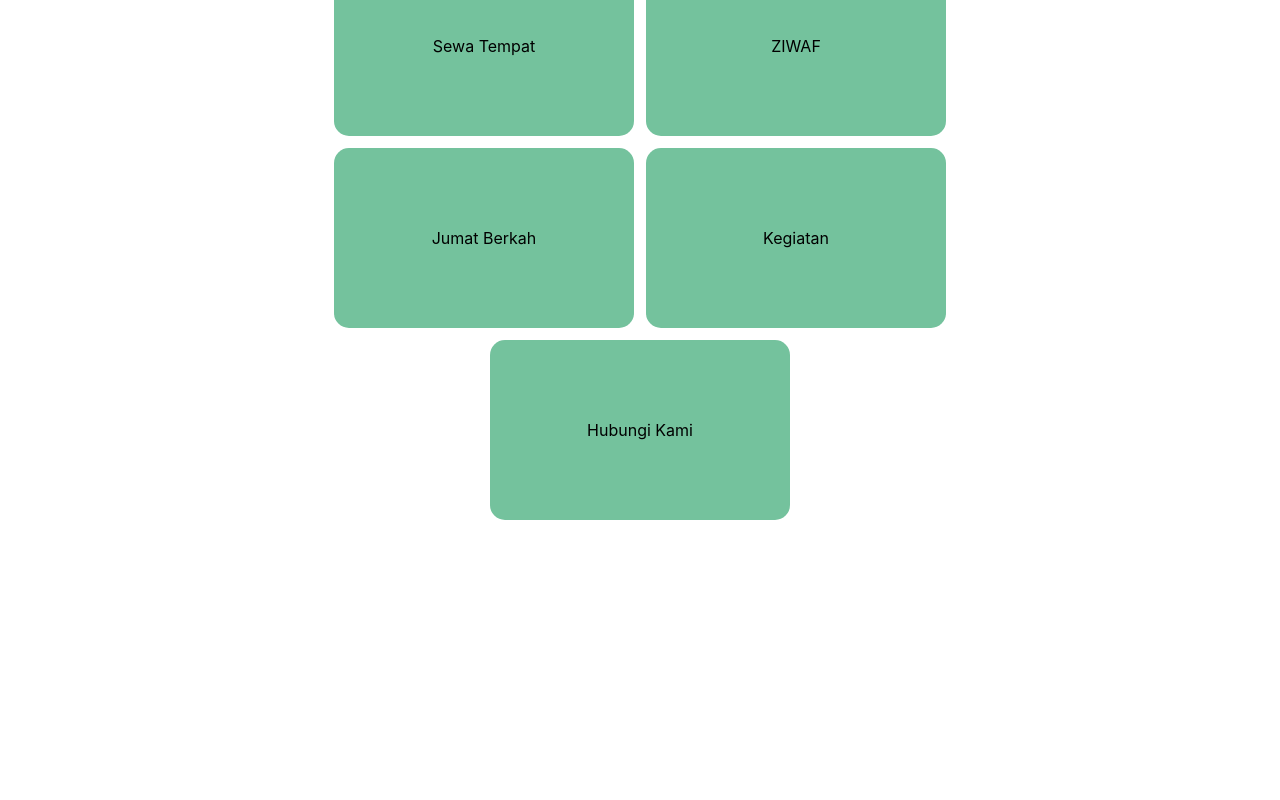
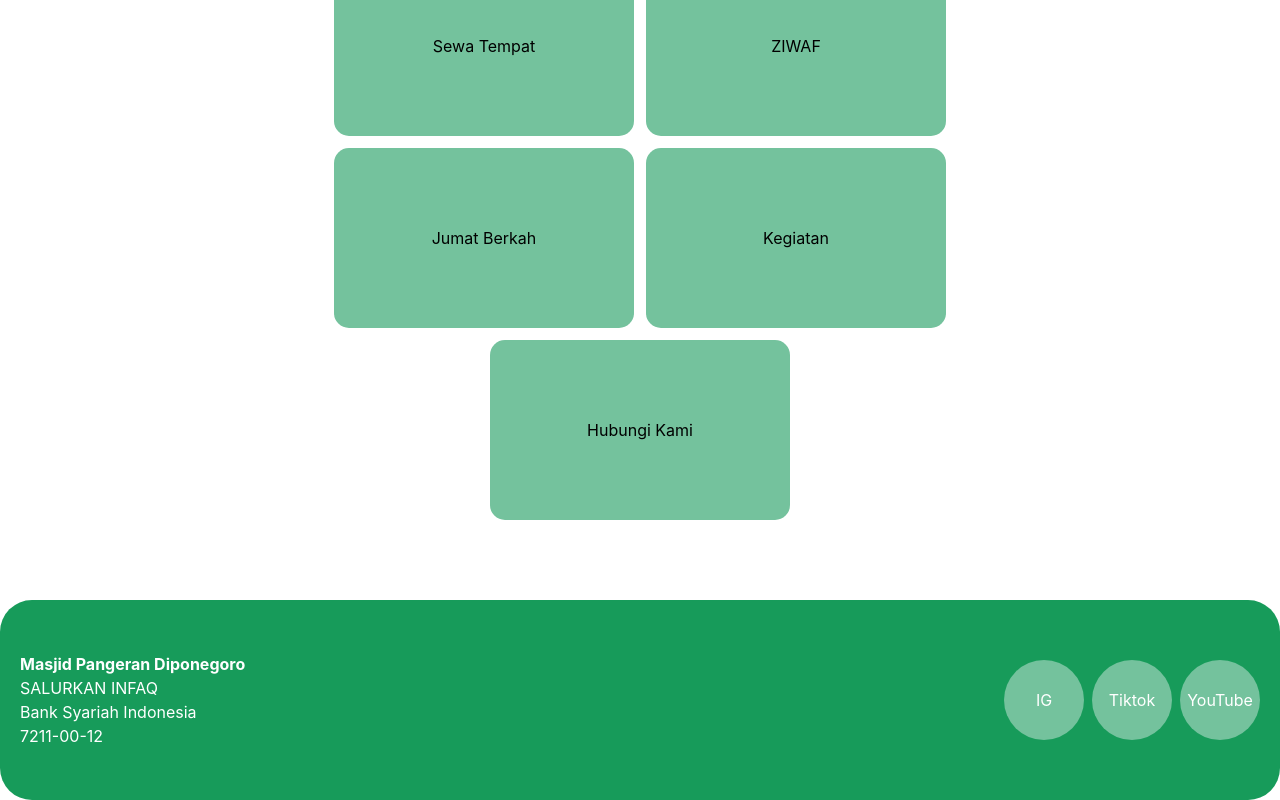
Before and after one commit to sutripnm/mpd-new-design, a React (Vite) app: page / in a window 1280 px wide. Shown: the part 956-1756 px from the top of the page. Before the commit the page ends 1476 px from the top, so only its background shows below. Built offline with nearby package versions, Linux system fonts and the light colour scheme.

Commit message:
feat: footer landing page

```diff
--- a/src/components/Navbar.jsx
+++ b/src/components/Navbar.jsx
@@ -6,7 +6,7 @@ import "../styles/navbar.css"
 function Navbar() {
   return (
     <header className="">
-      <nav className="flex pt-2 gap-3 max-w-7/10 mx-auto border-b-1 border-gray-300">
+      <nav className="flex pt-2 gap-3 max-w-7/10 mx-auto border-b-1 border-gray-350">
         <div className="flex grow justify-between items-center mx-auto-">
 
           {/*===============MENU===============*/}
--- /dev/null
+++ b/src/components/landing-page/Footer.jsx
@@ -0,0 +1,29 @@
+import "../../styles/landing-page.css"
+
+function Footer() {
+  return (
+    <footer>
+      <div className="bg-[#179B5A] rounded-4xl h-50 mt-20 flex items-center justify-between px-5 text-white">
+        <div className="">
+          <h2 className="font-bold">Masjid Pangeran Diponegoro </h2>
+            <p>SALURKAN INFAQ <br />
+            Bank Syariah Indonesia <br />
+            7211-00-12</p>
+        </div>
+        <div className="flex items-center justify-center gap-2">
+          <div className="social-footer">
+            <p>IG</p>
+          </div>
+          <div className="social-footer">
+            <p>Tiktok</p>
+          </div>
+          <div className="social-footer">
+            <p>YouTube</p>
+          </div>
+        </div>
+      </div>
+    </footer>
+  )
+}
+
+export default Footer;
--- a/src/pages/LandingPage.jsx
+++ b/src/pages/LandingPage.jsx
@@ -1,3 +1,4 @@
+import Footer from "../components/landing-page/Footer";
 import RecentSlideCard from "../components/landing-page/RecentSlideCard";
 import ServiceCard from "../components/landing-page/ServiceCard";
 import ShalatCard from "../components/landing-page/ShalatCard";
@@ -9,6 +10,7 @@ function LandingPage() {
         <RecentSlideCard />
         <ShalatCard />
         <ServiceCard />
+        <Footer />
 
       </div>
 
--- a/src/styles/landing-page.css
+++ b/src/styles/landing-page.css
@@ -14,3 +14,13 @@
   max-width: 70%;
   margin: auto;
 }
+
+.social-footer {
+   display: flex;
+   align-items: center;
+   justify-content: center;
+   border-radius: 100%;
+   height: 80px;
+   width: 80px;
+   background-color: #74C29D;
+}
```
